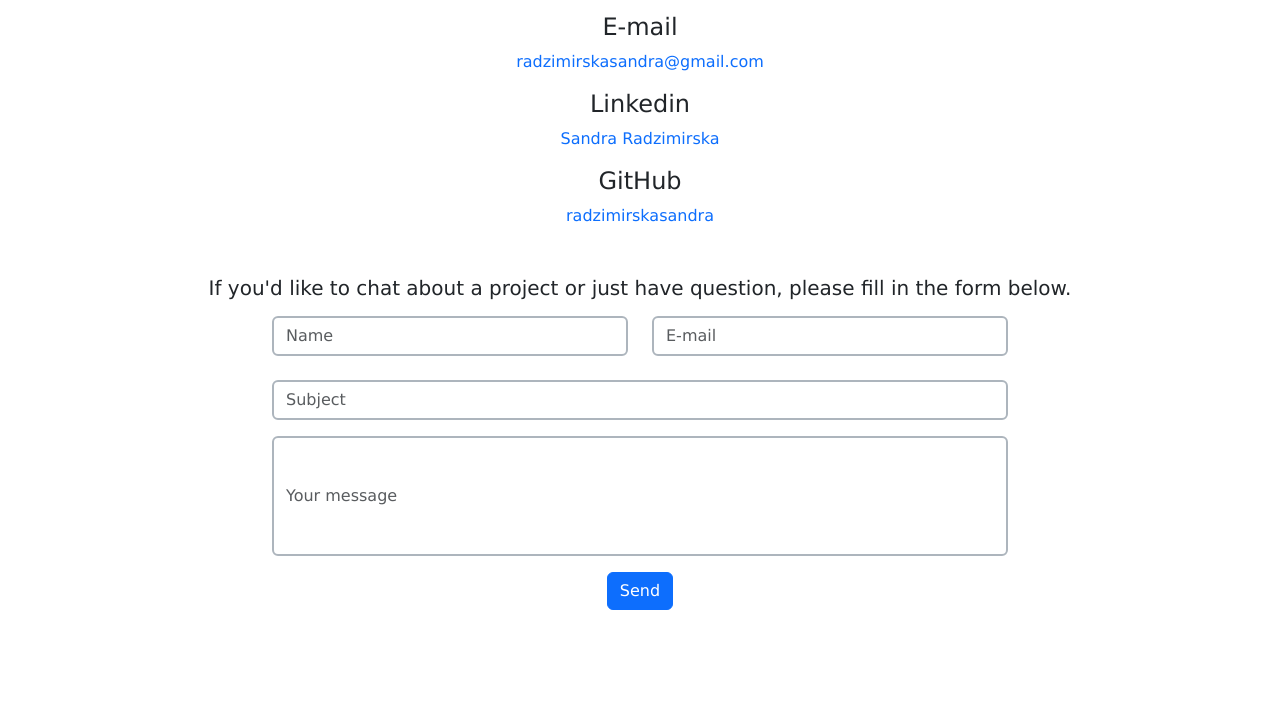
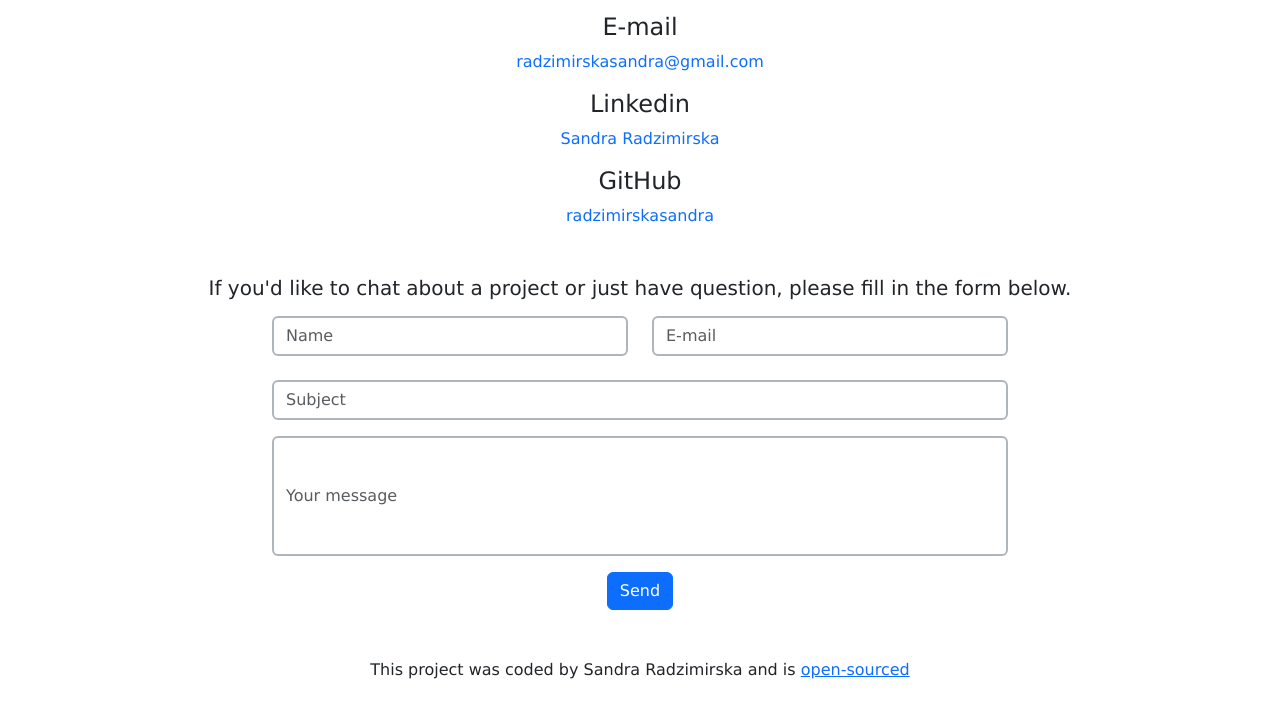
Before and after one commit to radzimirskasandra/responsive-portfolio-project, a plain HTML site: page contact-me.html in a window 1280 px wide. Shown: the part 225-937 px from the top of the page. Before the commit the page ends 865 px from the top, so only its background shows below. Drawn offline with nearby package versions, Linux system fonts and the light colour scheme.

Commit message:
final touches

```diff
--- a/contact-me.html
+++ b/contact-me.html
@@ -4,7 +4,7 @@
     <meta charset="UTF-8" />
     <meta http-equiv="X-UA-Compatible" content="IE=edge" />
     <meta name="viewport" content="width=device-width, initial-scale=1.0" />
-    <title>Document</title>
+    <title>Contact information</title>
     <link
       href="https://cdn.jsdelivr.net/npm/bootstrap@5.3.0-alpha1/dist/css/bootstrap.min.css"
       rel="stylesheet"
@@ -160,6 +160,17 @@
         <div class="col-md-2"></div>
       </div>
       <input type="submit" class="btn btn-primary" value="Send" />
+      <footer class="mt-5">
+        <p class="centered">
+          This project was coded by Sandra Radzimirska and is
+          <a
+            href="https://github.com/radzimirskasandra/responsive-portfolio-project"
+            target="_blank"
+            title="GitHub repository"
+            >open-sourced</a
+          >
+        </p>
+      </footer>
     </div>
   </body>
 </html>
```
Also changed, not shown: about-me.html (+1 -1 lines), index.html (+5 -1 lines).
